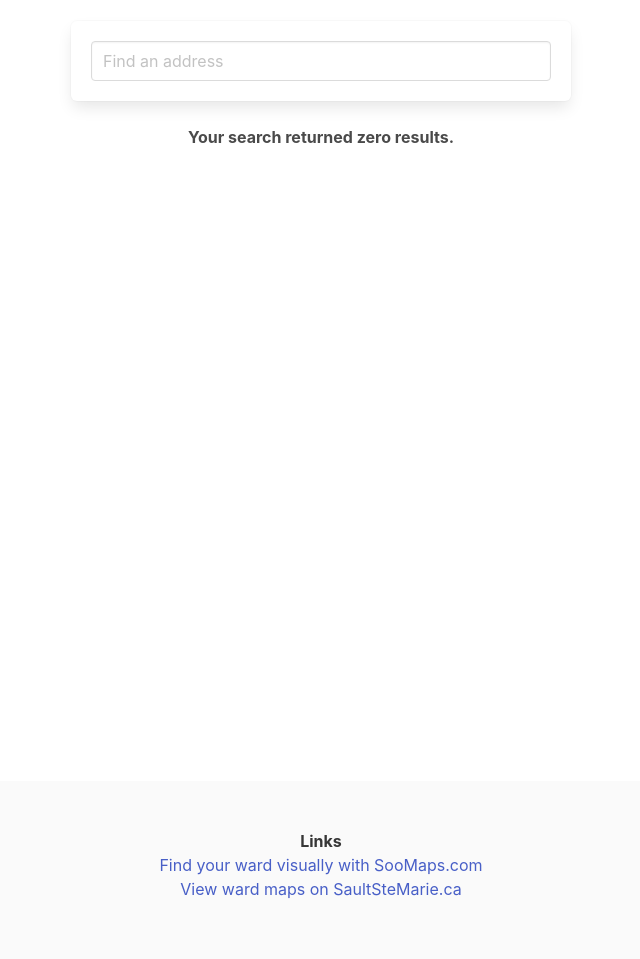
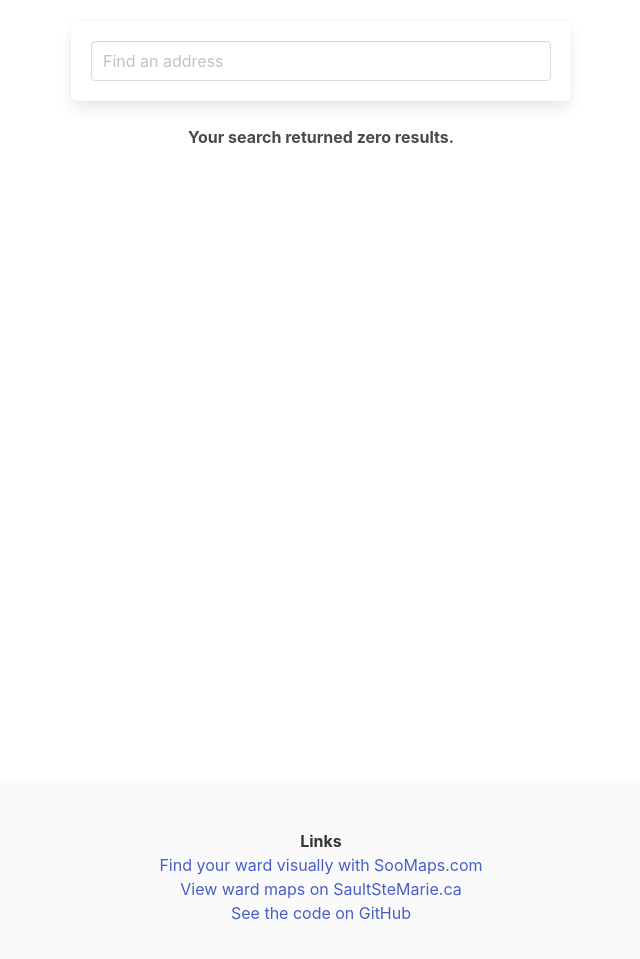
Before and after one commit to cityssm/ward-finder, a plain HTML site: page index.html in a window 1280 px wide. Shown: the part 47-1006 px from the top of the page, without its empty margins (319-959 px from the left). Drawn offline with nearby package versions, Linux system fonts and the light colour scheme; no server answers.

Commit message:
add github link

```diff
--- a/index.html
+++ b/index.html
@@ -29,6 +29,9 @@
     </a><br />
     <a href="https://saultstemarie.ca/Government/City-Departments/Corporate-Services/City-Clerk/Ward-Boundaries.aspx" rel="noopener">
       View ward maps on SaultSteMarie.ca
+    </a><br />
+    <a href="https://github.com/cityssm/ward-finder" rel="noopener">
+      See the code on GitHub
     </a>
   </footer>
   <script src="https://cdn.jsdelivr.net/npm/axios@0.26.1/dist/axios.min.js" integrity="sha256-iSkNRnKsHORmMCNgQIxzyW0QzHrWeko/lyVjyI78G2c=" crossorigin="anonymous"></script>
```
